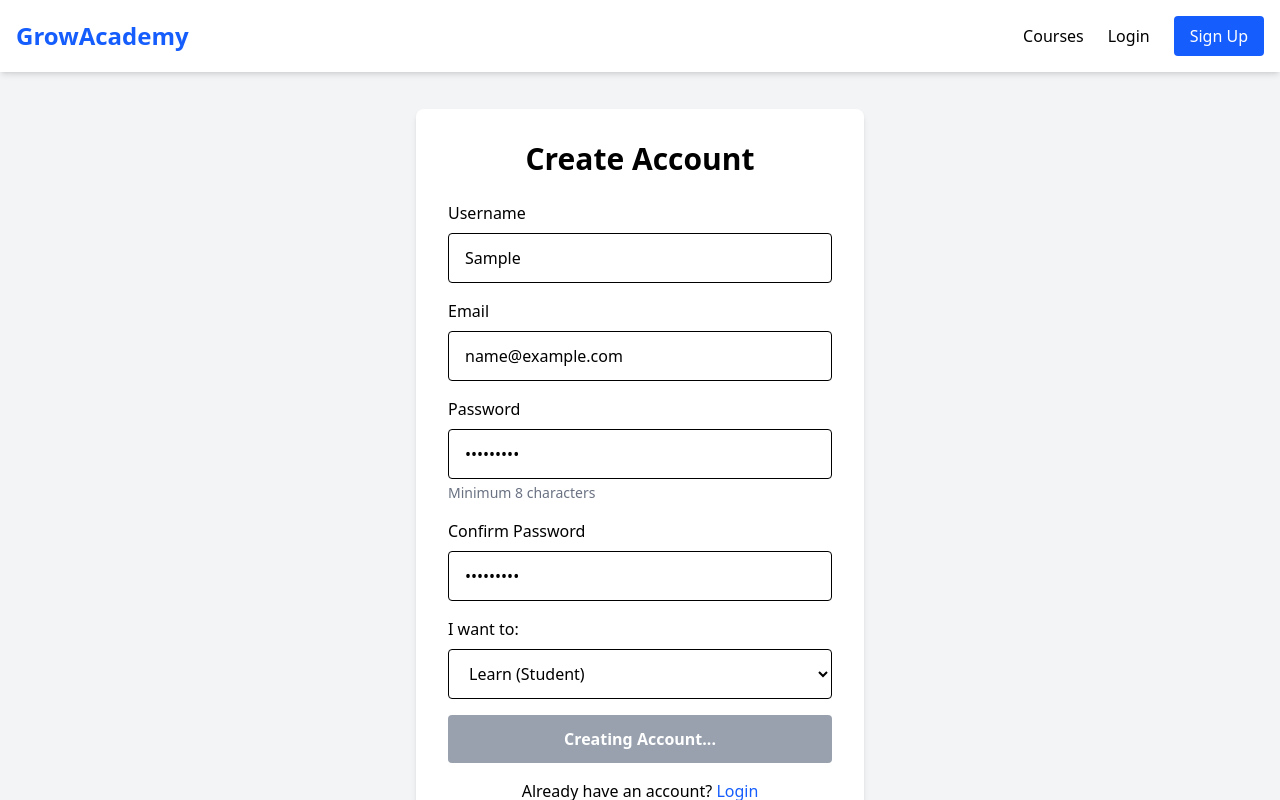
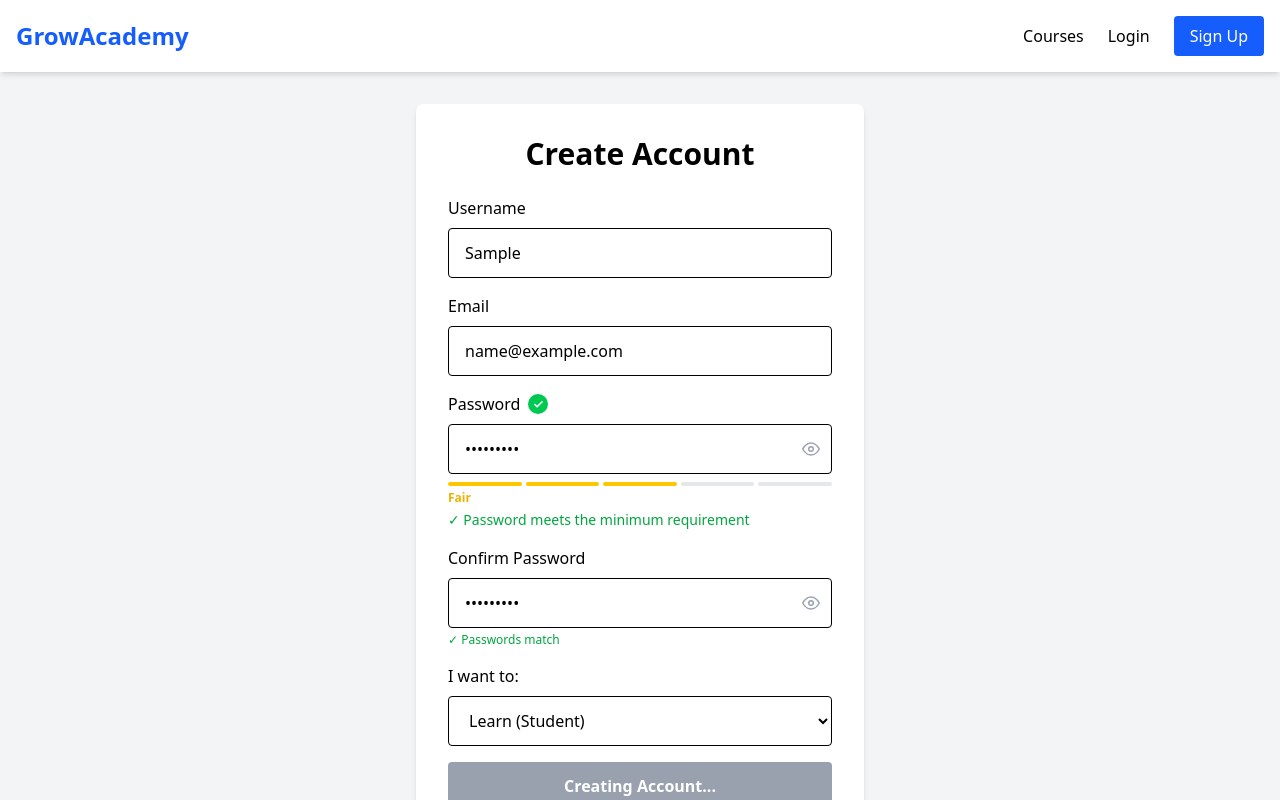
Before and after one commit to AbuShahma05/GrowAcademy, a React (Vite) app in the folder Frontend/: page /register in a window 1280 px wide. Both pictures are taken after typing "Sample", "name@example.com", "Sample123", "Sample123" into the empty fields and a click on the button "Sign Up". Shown: the top 800 px of the page. Built offline with nearby package versions, Linux system fonts and the light colour scheme; no server answers.

Commit message:
Password protector functionality added

```diff
--- a/Frontend/src/pages/auth/Login.jsx
+++ b/Frontend/src/pages/auth/Login.jsx
@@ -2,12 +2,34 @@ import { useState } from 'react';
 import { useNavigate, Link } from 'react-router-dom';
 import { useAuth } from '../../hooks/useAuth';
 
+// ── Eye icons ─────────────────────────────────────────────────────────
+const EyeIcon = () => (
+  <svg xmlns="http://www.w3.org/2000/svg" width="18" height="18" viewBox="0 0 24 24"
+    fill="none" stroke="currentColor" strokeWidth="2" strokeLinecap="round" strokeLinejoin="round">
+    <path d="M1 12s4-8 11-8 11 8 11 8-4 8-11 8-11-8-11-8z"/>
+    <circle cx="12" cy="12" r="3"/>
+  </svg>
+);
+const EyeOffIcon = () => (
+  <svg xmlns="http://www.w3.org/2000/svg" width="18" height="18" viewBox="0 0 24 24"
+    fill="none" stroke="currentColor" strokeWidth="2" strokeLinecap="round" strokeLinejoin="round">
+    <path d="M17.94 17.94A10.07 10.07 0 0 1 12 20c-7 0-11-8-11-8a18.45 18.45 0 0 1 5.06-5.94"/>
+    <path d="M9.9 4.24A9.12 9.12 0 0 1 12 4c7 0 11 8 11 8a18.5 18.5 0 0 1-2.16 3.19"/>
+    <line x1="1" y1="1" x2="23" y2="23"/>
+  </svg>
+);
+
+// ─────────────────────────────────────────────────────────────────────
 const Login = () => {
   const [formData, setFormData] = useState({ email: "", password: "" });
-  const [error, setError] = useState("");
+  const [error, setError]   = useState("");
   const [loading, setLoading] = useState(false);
-  const { login } = useAuth();
-  const navigate = useNavigate();
+
+  // NEW ↓ show/hide state
+  const [showPassword, setShowPassword] = useState(false);
+
+  const { login }  = useAuth();
+  const navigate   = useNavigate();
 
   const handleSubmit = async (e) => {
     e.preventDefault();
@@ -38,6 +60,8 @@ const Login = () => {
         )}
 
         <form onSubmit={handleSubmit} className='space-y-4'>
+
+          {/* Email — UNCHANGED */}
           <div>
             <label className='block mb-2 text-sm md:text-base'>Email</label>
             <input
@@ -49,17 +73,30 @@ const Login = () => {
             />
           </div>
 
+          {/* Password — NEW: show/hide toggle added */}
           <div>
             <label className='block mb-2 text-sm md:text-base'>Password</label>
-            <input
-              type="password"
-              value={formData.password}
-              onChange={(e) => setFormData({ ...formData, password: e.target.value })}
-              className='w-full px-4 py-2 md:py-3 border rounded focus:outline-none focus:ring-2 focus:ring-blue-500 text-sm md:text-base'
-              required
-            />
+            <div className="relative">
+              <input
+                type={showPassword ? 'text' : 'password'}
+                value={formData.password}
+                onChange={(e) => setFormData({ ...formData, password: e.target.value })}
+                className='w-full px-4 py-2 md:py-3 pr-11 border rounded focus:outline-none focus:ring-2 focus:ring-blue-500 text-sm md:text-base'
+                required
+              />
+              {/* 👁 Show / Hide toggle */}
+              <button
+                type="button"
+                onClick={() => setShowPassword(v => !v)}
+                className="absolute right-3 top-1/2 -translate-y-1/2 text-gray-400 hover:text-gray-600 transition"
+                title={showPassword ? 'Hide password' : 'Show password'}
+              >
+                {showPassword ? <EyeOffIcon /> : <EyeIcon />}
+              </button>
+            </div>
           </div>
 
+          {/* Submit — UNCHANGED */}
           <button
             type='submit'
             disabled={loading}
--- a/Frontend/src/pages/auth/Register.jsx
+++ b/Frontend/src/pages/auth/Register.jsx
@@ -2,6 +2,53 @@ import { useState } from 'react';
 import { useNavigate, Link } from 'react-router-dom';
 import { useAuth } from '../../hooks/useAuth';
 
+// ── Password strength calculator ──────────────────────────────────────
+const getStrength = (password) => {
+  if (!password) return { score: 0, label: '', color: '', text: '' };
+  let score = 0;
+  if (password.length >= 8)        score++;
+  if (password.length >= 12)       score++;
+  if (/[A-Z]/.test(password))      score++;
+  if (/[0-9]/.test(password))      score++;
+  if (/[^A-Za-z0-9]/.test(password)) score++;
+  if (score <= 1) return { score, label: 'Too weak',   color: 'bg-red-500',    text: 'text-red-500'    };
+  if (score === 2) return { score, label: 'Weak',       color: 'bg-orange-400', text: 'text-orange-400' };
+  if (score === 3) return { score, label: 'Fair',       color: 'bg-yellow-400', text: 'text-yellow-500' };
+  if (score === 4) return { score, label: 'Strong',     color: 'bg-green-500',  text: 'text-green-500'  };
+  return              { score, label: 'Very strong', color: 'bg-emerald-500', text: 'text-emerald-500' };
+};
+
+// ── Eye icons (SVG, no extra library needed) ──────────────────────────
+const EyeIcon = () => (
+  <svg xmlns="http://www.w3.org/2000/svg" width="18" height="18" viewBox="0 0 24 24"
+    fill="none" stroke="currentColor" strokeWidth="2" strokeLinecap="round" strokeLinejoin="round">
+    <path d="M1 12s4-8 11-8 11 8 11 8-4 8-11 8-11-8-11-8z"/>
+    <circle cx="12" cy="12" r="3"/>
+  </svg>
+);
+const EyeOffIcon = () => (
+  <svg xmlns="http://www.w3.org/2000/svg" width="18" height="18" viewBox="0 0 24 24"
+    fill="none" stroke="currentColor" strokeWidth="2" strokeLinecap="round" strokeLinejoin="round">
+    <path d="M17.94 17.94A10.07 10.07 0 0 1 12 20c-7 0-11-8-11-8a18.45 18.45 0 0 1 5.06-5.94"/>
+    <path d="M9.9 4.24A9.12 9.12 0 0 1 12 4c7 0 11 8 11 8a18.5 18.5 0 0 1-2.16 3.19"/>
+    <line x1="1" y1="1" x2="23" y2="23"/>
+  </svg>
+);
+
+// ── Green check badge (appears when 8+ chars typed) ───────────────────
+const CheckBadge = () => (
+  <span
+    className="inline-flex items-center justify-center w-5 h-5 rounded-full bg-green-500 ml-2"
+    title="Meets minimum length"
+  >
+    <svg xmlns="http://www.w3.org/2000/svg" width="11" height="11" viewBox="0 0 24 24"
+      fill="none" stroke="white" strokeWidth="3.5" strokeLinecap="round" strokeLinejoin="round">
+      <polyline points="20 6 9 17 4 12"/>
+    </svg>
+  </span>
+);
+
+// ─────────────────────────────────────────────────────────────────────
 const Register = () => {
   const [formData, setFormData] = useState({
     username: '',
@@ -10,14 +57,26 @@ const Register = () => {
     confirmPassword: '',
     role: 'Student'
   });
-  const [error, setError] = useState('');
+  const [error, setError]   = useState('');
   const [loading, setLoading] = useState(false);
+
+  // NEW ↓ show/hide state for both password fields
+  const [showPassword, setShowPassword]               = useState(false);
+  const [showConfirmPassword, setShowConfirmPassword] = useState(false);
+
   const { register } = useAuth();
   const navigate = useNavigate();
 
   const handleChange = (e) => {
     setFormData({ ...formData, [e.target.name]: e.target.value });
   };
+
+  // NEW ↓ live calculations
+  const strength     = getStrength(formData.password);
+  const meetsMinimum = formData.password.length >= 8;
+  const passwordsMatch =
+    formData.confirmPassword.length > 0 &&
+    formData.password === formData.confirmPassword;
 
   const handleSubmit = async (e) => {
     e.preventDefault();
@@ -58,6 +117,8 @@ const Register = () => {
         )}
 
         <form onSubmit={handleSubmit} className="space-y-4">
+
+          {/* Username — UNCHANGED */}
           <div>
             <label className="block mb-2 font-medium text-sm md:text-base">Username</label>
             <input
@@ -72,6 +133,7 @@ const Register = () => {
             />
           </div>
 
+          {/* Email — UNCHANGED */}
           <div>
             <label className="block mb-2 font-medium text-sm md:text-base">Email</label>
             <input
@@ -84,32 +146,98 @@ const Register = () => {
             />
           </div>
 
+          {/* Password — NEW: check badge + show/hide + strength bar */}
           <div>
-            <label className="block mb-2 font-medium text-sm md:text-base">Password</label>
+            <label className="flex items-center mb-2 font-medium text-sm md:text-base">
+              Password
+              {/* ✅ Green check badge — pops in when 8+ characters typed */}
+              {meetsMinimum && <CheckBadge />}
+            </label>
+
+            <div className="relative">
               <input
-              type="password"
+                type={showPassword ? 'text' : 'password'}
                 name="password"
                 value={formData.password}
                 onChange={handleChange}
-              className="w-full px-4 py-2 md:py-3 border rounded focus:outline-none focus:ring-2 focus:ring-blue-500 text-sm md:text-base"
+                className="w-full px-4 py-2 md:py-3 pr-11 border rounded focus:outline-none focus:ring-2 focus:ring-blue-500 text-sm md:text-base"
                 required
                 minLength={8}
               />
-            <p className="text-xs md:text-sm text-gray-500 mt-1">Minimum 8 characters</p>
+              {/* 👁 Show / Hide toggle */}
+              <button
+                type="button"
+                onClick={() => setShowPassword(v => !v)}
+                className="absolute right-3 top-1/2 -translate-y-1/2 text-gray-400 hover:text-gray-600 transition"
+                title={showPassword ? 'Hide password' : 'Show password'}
+              >
+                {showPassword ? <EyeOffIcon /> : <EyeIcon />}
+              </button>
             </div>
 
+            {/* Strength bar — only visible when user starts typing */}
+            {formData.password.length > 0 && (
+              <div className="mt-2">
+                <div className="flex gap-1 mb-1">
+                  {[1, 2, 3, 4, 5].map((seg) => (
+                    <div
+                      key={seg}
+                      className={`h-1 flex-1 rounded-full transition-all duration-300 ${
+                        seg <= strength.score ? strength.color : 'bg-gray-200'
+                      }`}
+                    />
+                  ))}
+                </div>
+                <p className={`text-xs font-semibold ${strength.text}`}>
+                  {strength.label}
+                </p>
+              </div>
+            )}
+
+            {/* Helper text — turns green when minimum met */}
+            <p className={`text-xs md:text-sm mt-1 transition-colors duration-300 ${
+              meetsMinimum ? 'text-green-600' : 'text-gray-500'
+            }`}>
+              {meetsMinimum
+                ? '✓ Password meets the minimum requirement'
+                : 'Minimum 8 characters'}
+            </p>
+          </div>
+
+          {/* Confirm Password — NEW: show/hide + live match indicator */}
           <div>
             <label className="block mb-2 font-medium text-sm md:text-base">Confirm Password</label>
+            <div className="relative">
               <input
-              type="password"
+                type={showConfirmPassword ? 'text' : 'password'}
                 name="confirmPassword"
                 value={formData.confirmPassword}
                 onChange={handleChange}
-              className="w-full px-4 py-2 md:py-3 border rounded focus:outline-none focus:ring-2 focus:ring-blue-500 text-sm md:text-base"
+                className="w-full px-4 py-2 md:py-3 pr-11 border rounded focus:outline-none focus:ring-2 focus:ring-blue-500 text-sm md:text-base"
                 required
               />
+              {/* 👁 Show / Hide toggle */}
+              <button
+                type="button"
+                onClick={() => setShowConfirmPassword(v => !v)}
+                className="absolute right-3 top-1/2 -translate-y-1/2 text-gray-400 hover:text-gray-600 transition"
+                title={showConfirmPassword ? 'Hide password' : 'Show password'}
+              >
+                {showConfirmPassword ? <EyeOffIcon /> : <EyeIcon />}
+              </button>
             </div>
 
+            {/* Live match feedback — only shows when user types in confirm field */}
+            {formData.confirmPassword.length > 0 && (
+              <p className={`text-xs mt-1 ${
+                passwordsMatch ? 'text-green-600' : 'text-red-500'
+              }`}>
+                {passwordsMatch ? '✓ Passwords match' : '✗ Passwords do not match'}
+              </p>
+            )}
+          </div>
+
+          {/* Role — UNCHANGED */}
           <div>
             <label className="block mb-2 font-medium text-sm md:text-base">I want to:</label>
             <select
@@ -123,6 +251,7 @@ const Register = () => {
             </select>
           </div>
 
+          {/* Submit — UNCHANGED */}
           <button
             type="submit"
             disabled={loading}
```
Lines whose indentation alone changed are shown as unchanged.
